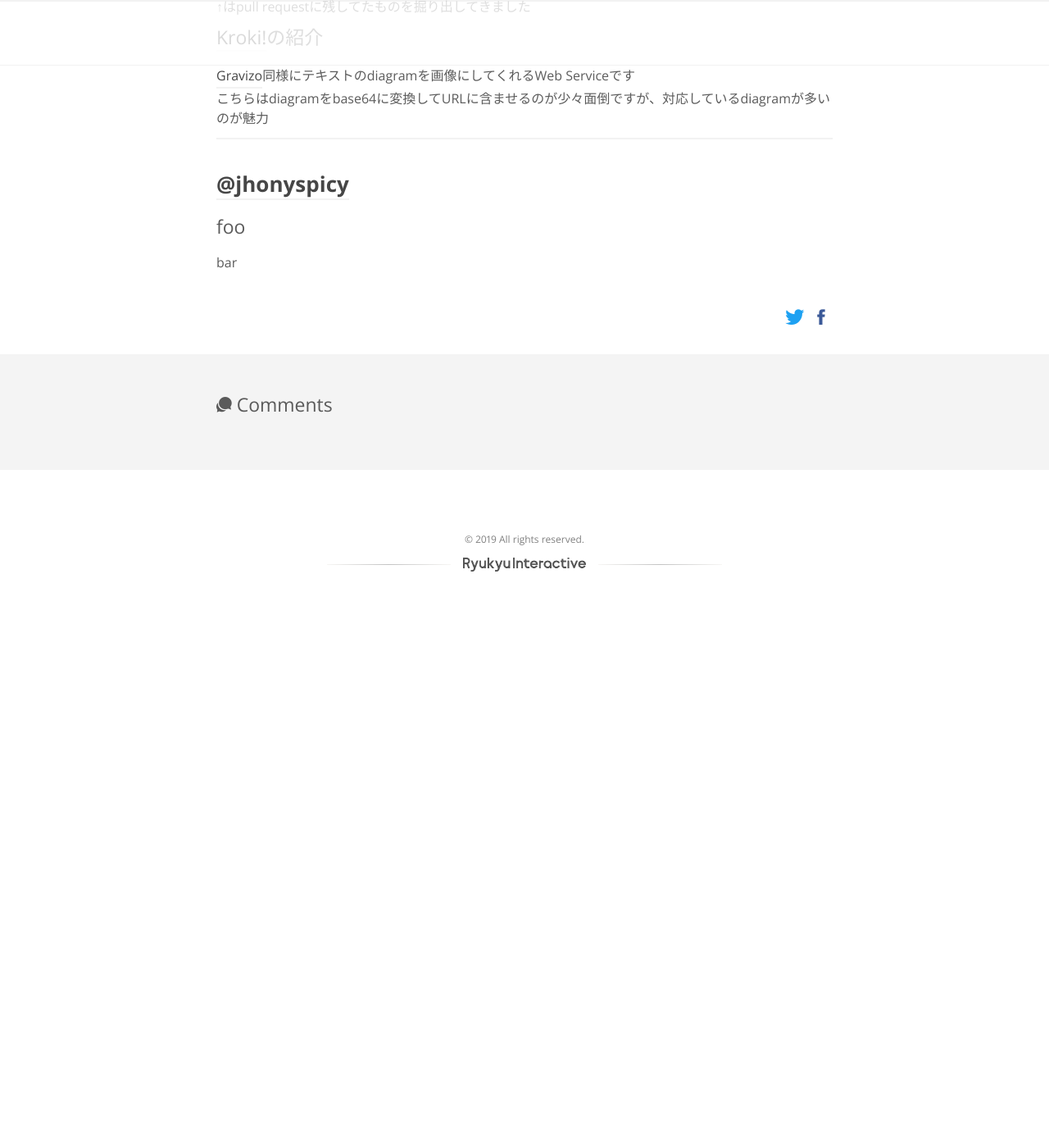
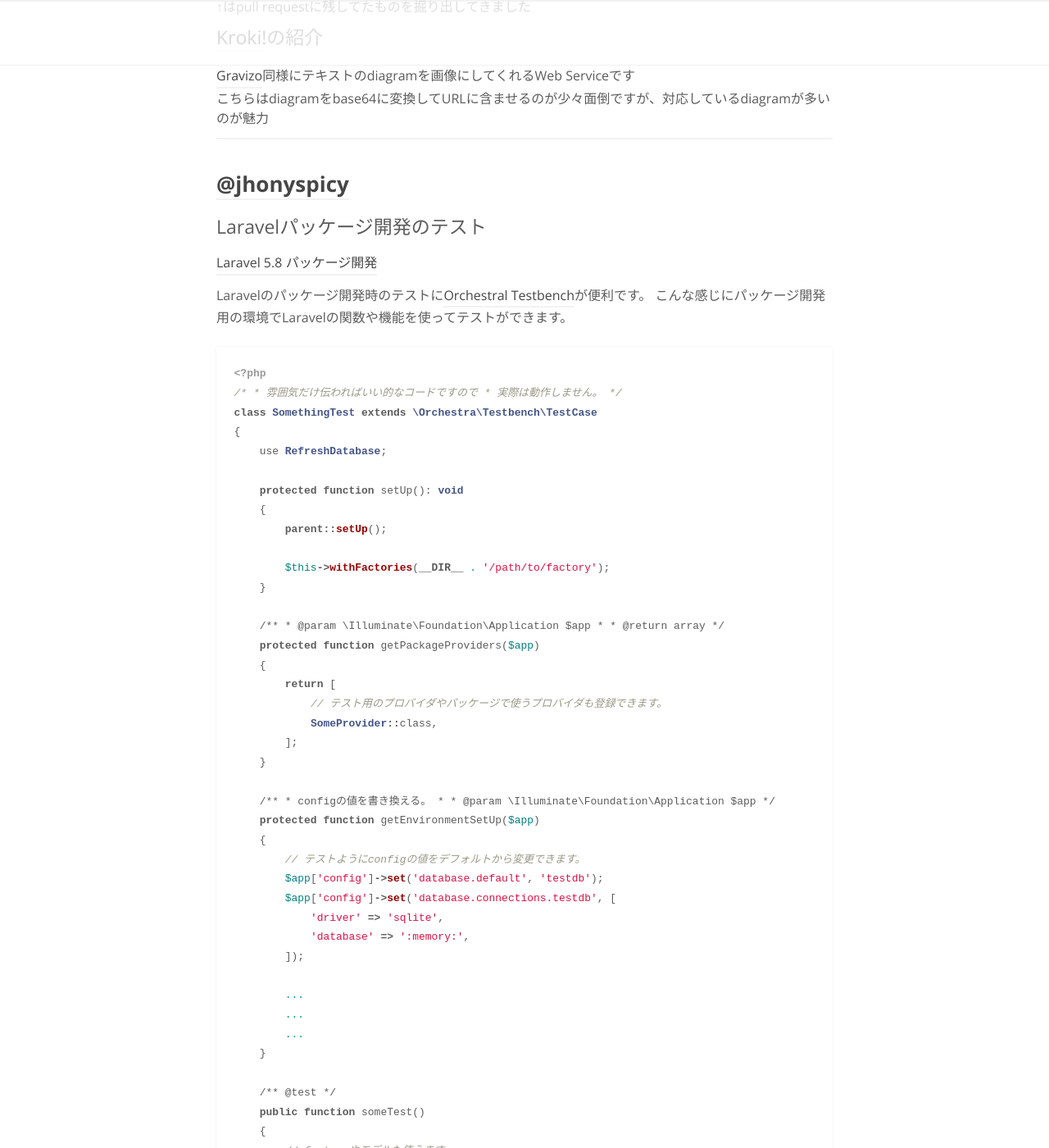
Before and after one commit to RyukyuInteractive/tech.ryukyu-i.co.jp, a Jekyll site: the page built from _posts/2019-06-05-tech-lunch-20190605.md, in a window 1280 px wide and 1400 px high, scrolled down 1347 px. Shown: the whole window at 82% size. Built offline with Jekyll 4.4.1, drawn with Linux system fonts in a browser that asks for light colours; a script that is not in the unit is left out; comment, search, counter and statistics services are not loaded; before the commit the page ends 2109 px from its top, so only the background shows below that; some of the changed text lies outside the part shown.

Commit message:
add jhonyspicy section article in 20190605

````diff
--- a/_posts/2019-06-05-tech-lunch-20190605.md
+++ b/_posts/2019-06-05-tech-lunch-20190605.md
@@ -63,6 +63,68 @@
 
 ## [@jhonyspicy](https://github.com/jhonyspicy)
 
-### foo
+### Laravelパッケージ開発のテスト
+[Laravel 5.8 パッケージ開発](https://readouble.com/laravel/5.8/ja/packages.html)
 
-bar
+Laravelのパッケージ開発時のテストに[Orchestral Testbench](https://github.com/orchestral/testbench)が便利です。
+こんな感じにパッケージ開発用の環境でLaravelの関数や機能を使ってテストができます。
+
+```php
+<?php
+/*
+ * 雰囲気だけ伝わればいい的なコードですので
+ * 実際は動作しません。
+ */
+class SomethingTest extends \Orchestra\Testbench\TestCase
+{
+    use RefreshDatabase;
+
+    protected function setUp(): void
+    {
+        parent::setUp();
+
+        $this->withFactories(__DIR__ . '/path/to/factory');
+    }
+
+    /**
+     * @param \Illuminate\Foundation\Application $app
+     *
+     * @return array
+     */
+    protected function getPackageProviders($app)
+    {
+        return [
+            // テスト用のプロバイダやパッケージで使うプロバイダも登録できます。
+            SomeProvider::class,
+        ];
+    }
+
+    /**
+     * configの値を書き換える。
+     *
+     * @param \Illuminate\Foundation\Application $app
+     */
+    protected function getEnvironmentSetUp($app)
+    {
+        // テストようにconfigの値をデフォルトから変更できます。
+        $app['config']->set('database.default', 'testdb');
+        $app['config']->set('database.connections.testdb', [
+            'driver' => 'sqlite',
+            'database' => ':memory:',
+        ]);
+
+        ...
+        ...
+        ...
+    }
+
+    /** @test */
+    public function someTest()
+    {
+        // factoryやモデルも使えます。
+        $user = factory(User::class)->create();
+
+        $this->assertTrue(true);
+    }
+}
+```
````
